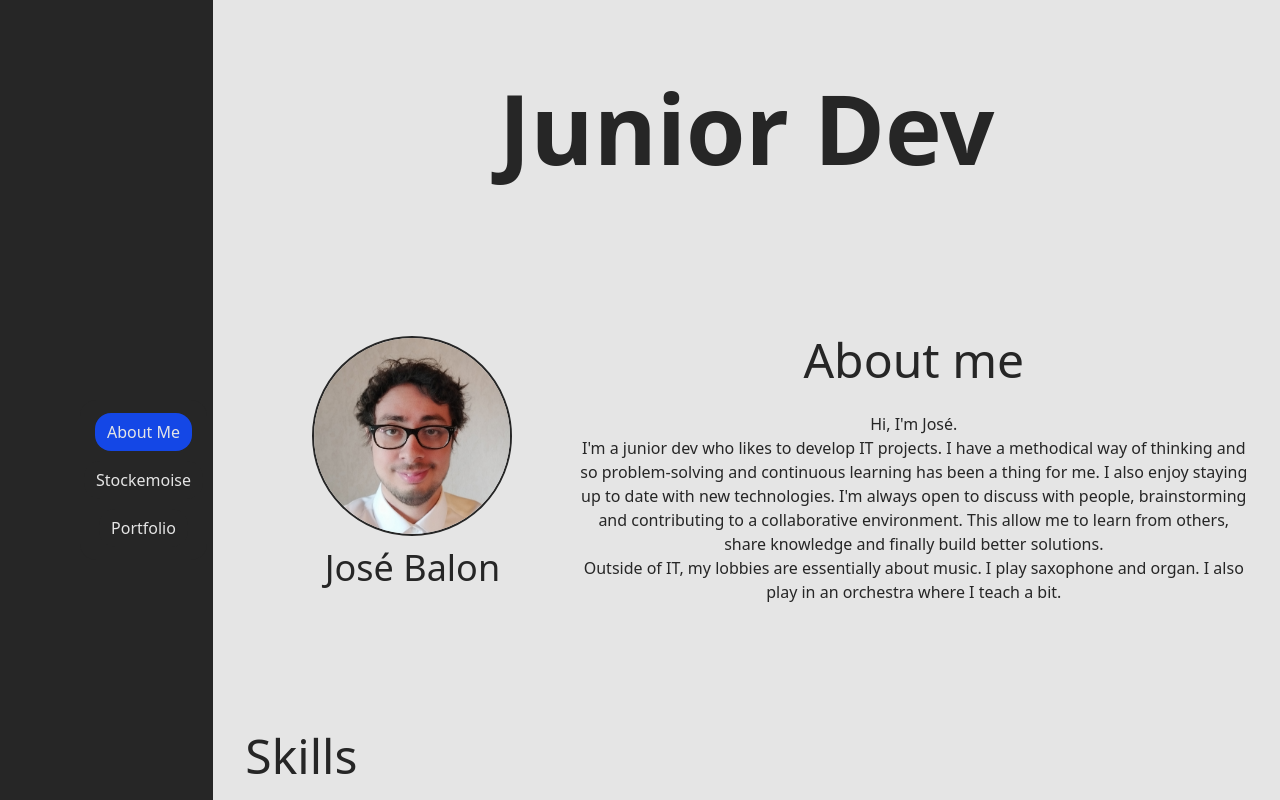
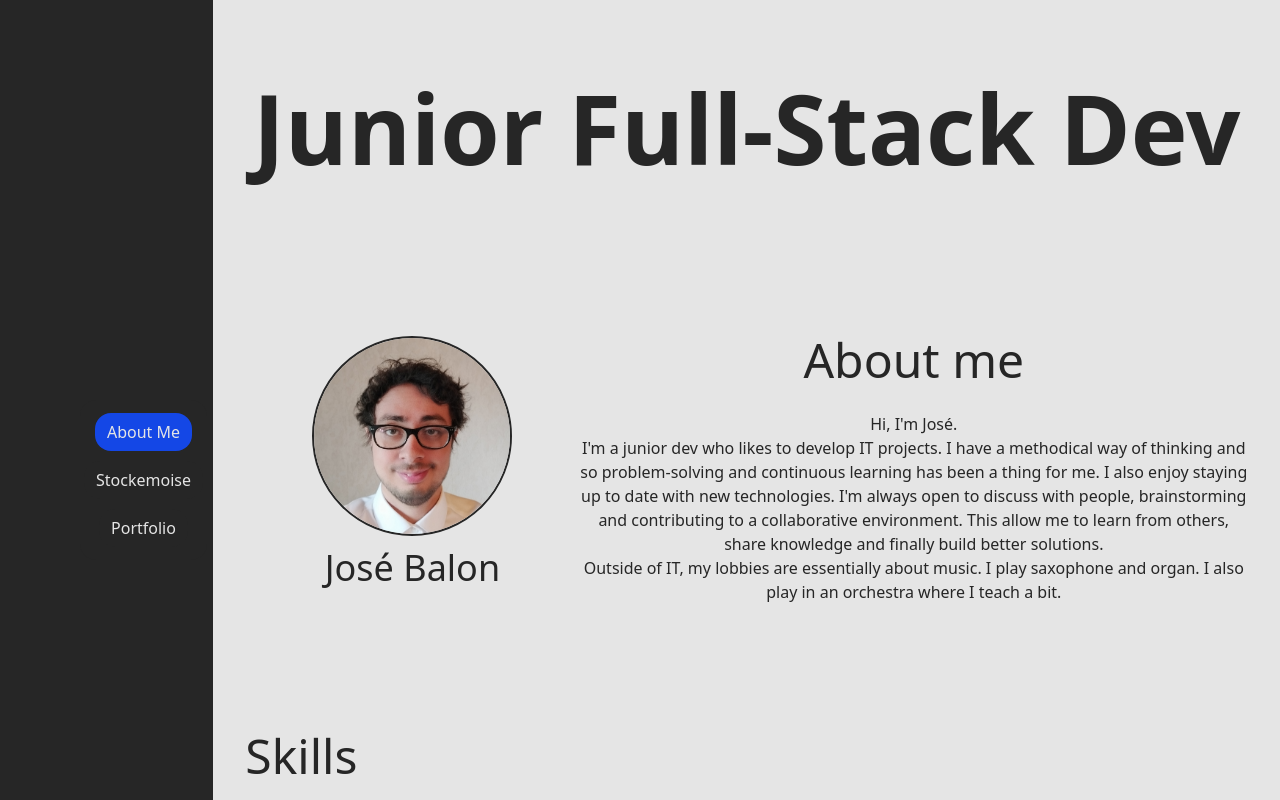
Before and after one commit to JBLNgithub/portfolio, a React (Vite) app: page / in a window 1280 px wide. Shown: the top 800 px of the page. Built offline with nearby package versions, Linux system fonts and the light colour scheme.

Commit message:
homepage title full-stack

```diff
--- a/src/pages/HomePage.jsx
+++ b/src/pages/HomePage.jsx
@@ -6,7 +6,7 @@ const HomePage = () => {
   return (
     <>
       <section className='text-center mt-20'>
-        <h1 className='text-6xl md:text-8xl font-bold mb-40'>Junior Dev</h1>
+        <h1 className='text-6xl md:text-8xl font-bold mb-40'>Junior Full-Stack Dev</h1>
 
         <div className='grid grid-cols-3'>
           <div className='col-span-3 md:col-span-1 row-span-2 mb-20 md:mb-6'>
```
Also changed, not shown: src/assets/images/EADiagStockemoise.png, 1 other file (tests, documents, lock files or other folders).
